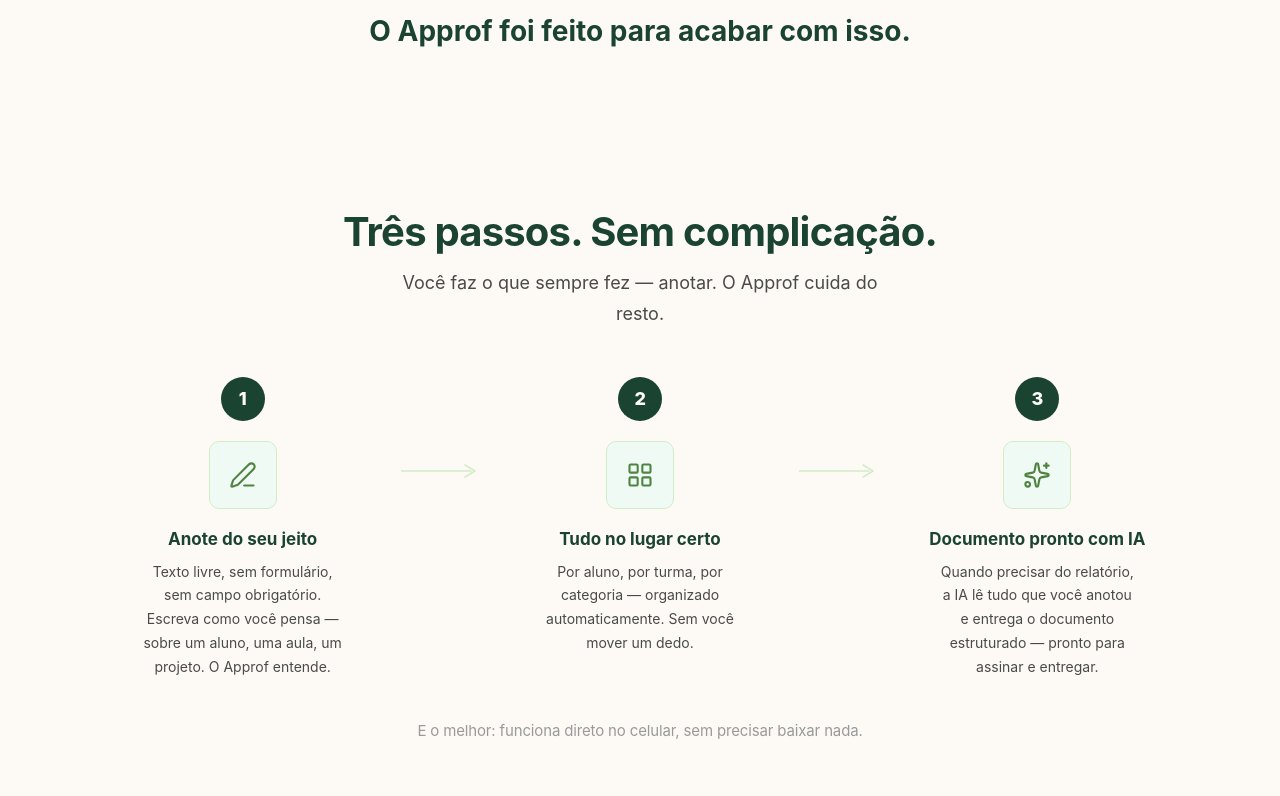
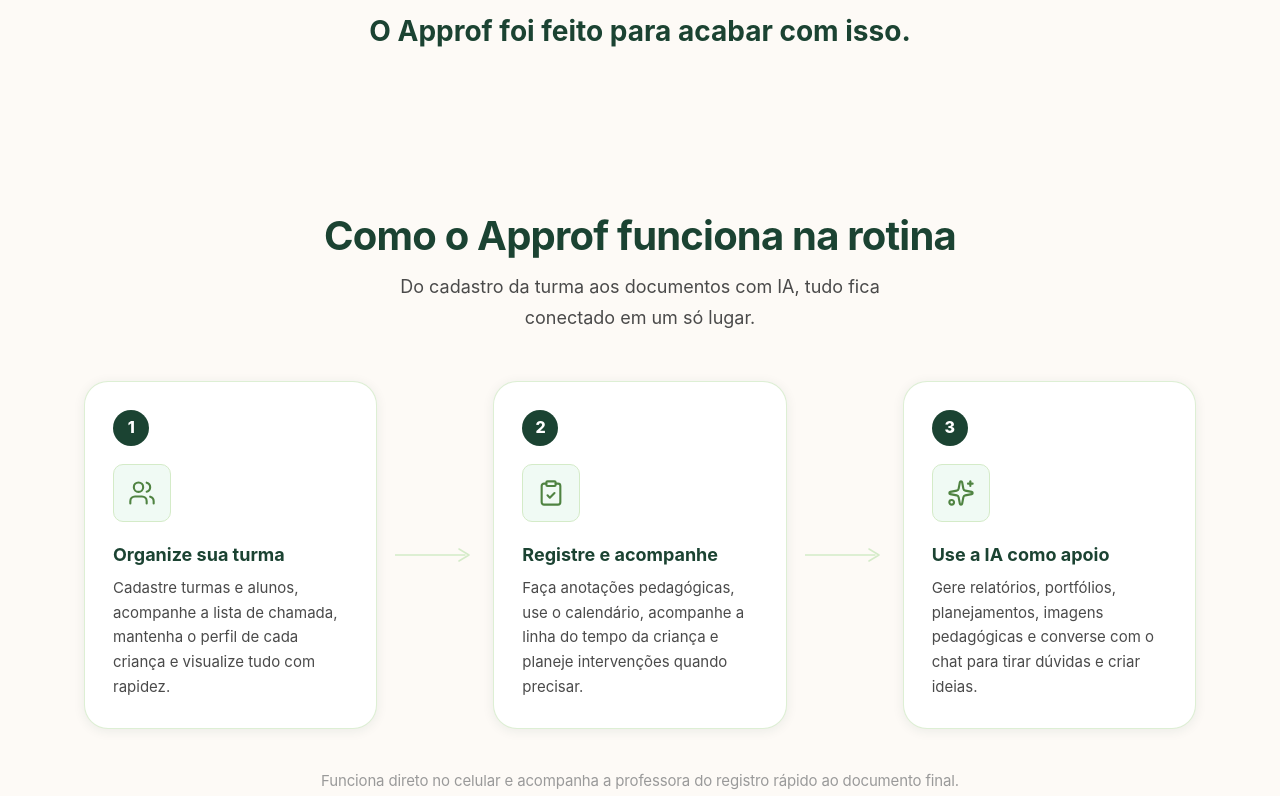
Before and after one commit to apphublar/approf, a Next.js app in the folder apps/site/: page / in a window 1280 px wide. Shown: the part 964-1760 px from the top of the page. Built offline with nearby package versions, Linux system fonts and the light colour scheme; no server answers.

Commit message:
fix: improve site how it works section

```diff
--- a/apps/site/app/globals.css
+++ b/apps/site/app/globals.css
@@ -442,45 +442,50 @@
 
 .how-it-works {
   background: var(--cream);
-  padding: 80px 0;
+  padding: 84px 0;
 }
 
 .steps {
   display: flex;
-  align-items: flex-start;
+  align-items: stretch;
   justify-content: center;
-  gap: 0;
+  gap: 18px;
 }
 
 .step {
   flex: 1;
   display: flex;
   flex-direction: column;
-  align-items: center;
-  text-align: center;
-  padding: 0 28px;
-  max-width: 320px;
+  align-items: flex-start;
+  text-align: left;
+  padding: 28px;
+  max-width: 330px;
+  min-height: 310px;
+  background: var(--white);
+  border: 1px solid rgba(212, 235, 200, 0.78);
+  border-radius: var(--radius-lg);
+  box-shadow: var(--shadow-card);
 }
 
 .step__num {
-  width: 44px;
-  height: 44px;
+  width: 36px;
+  height: 36px;
   background: var(--gd);
   color: white;
   border-radius: 50%;
   display: flex;
   align-items: center;
   justify-content: center;
-  font-size: 1.125rem;
+  font-size: 1rem;
   font-weight: 800;
-  margin-bottom: 20px;
+  margin-bottom: 18px;
   flex-shrink: 0;
   letter-spacing: -0.02em;
 }
 
 .step__icon {
-  width: 68px;
-  height: 68px;
+  width: 58px;
+  height: 58px;
   background: #f0faf4;
   border: 1px solid var(--border);
   border-radius: var(--radius-sm);
@@ -488,28 +493,29 @@
   align-items: center;
   justify-content: center;
   color: #4f8341;
-  margin-bottom: 20px;
+  margin-bottom: 22px;
 }
 
 .step__title {
-  font-size: 1.0625rem; /* 17px */
+  font-size: 1.125rem;
   font-weight: 700;
   color: var(--gd);
   margin-bottom: 10px;
 }
 
 .step__desc {
-  font-size: 0.875rem; /* 14px */
+  font-size: 0.9375rem;
   color: var(--soft);
-  line-height: 1.7;
-  max-width: 200px;
+  line-height: 1.65;
+  max-width: 100%;
 }
 
 .step__connector {
   display: flex;
-  align-items: flex-start;
-  padding-top: 84px; /* alinha com o centro do ícone */
+  align-items: center;
+  padding-top: 0;
   flex-shrink: 0;
+  color: #9ed29b;
 }
 
 .steps-hint {
--- a/apps/site/app/page.tsx
+++ b/apps/site/app/page.tsx
@@ -6,7 +6,6 @@
   ClipboardCheck,
   Image,
   ArrowDown,
-  LayoutGrid,
 } from 'lucide-react'
 import Navbar from './components/Navbar'
 import PricingSection from './components/PricingSection'
@@ -156,10 +155,10 @@
         <section id="como-funciona" className="how-it-works">
           <div className="container">
             <div className="section-header">
-              <h2>Três passos. Sem complicação.</h2>
+              <h2>Como o Approf funciona na rotina</h2>
               <p>
-                Você faz o que sempre fez — anotar.
-                O Approf cuida do resto.
+                Do cadastro da turma aos documentos com IA, tudo fica conectado
+                em um só lugar.
               </p>
             </div>
 
@@ -168,13 +167,13 @@
               <div className="step">
                 <div className="step__num">1</div>
                 <div className="step__icon">
-                  <PenLine size={28} strokeWidth={1.8} />
+                  <Users size={28} strokeWidth={1.8} />
                 </div>
-                <h3 className="step__title">Anote do seu jeito</h3>
+                <h3 className="step__title">Organize sua turma</h3>
                 <p className="step__desc">
-                  Texto livre, sem formulário, sem campo obrigatório. Escreva
-                  como você pensa — sobre um aluno, uma aula, um projeto.
-                  O Approf entende.
+                  Cadastre turmas e alunos, acompanhe a lista de chamada,
+                  mantenha o perfil de cada criança e visualize tudo com
+                  rapidez.
                 </p>
               </div>
 
@@ -184,12 +183,13 @@
               <div className="step">
                 <div className="step__num">2</div>
                 <div className="step__icon">
-                  <LayoutGrid size={28} strokeWidth={1.8} />
+                  <ClipboardCheck size={28} strokeWidth={1.8} />
                 </div>
-                <h3 className="step__title">Tudo no lugar certo</h3>
+                <h3 className="step__title">Registre e acompanhe</h3>
                 <p className="step__desc">
-                  Por aluno, por turma, por categoria — organizado
-                  automaticamente. Sem você mover um dedo.
+                  Faça anotações pedagógicas, use o calendário, acompanhe a
+                  linha do tempo da criança e planeje intervenções quando
+                  precisar.
                 </p>
               </div>
 
@@ -201,18 +201,18 @@
                 <div className="step__icon">
                   <Sparkles size={28} strokeWidth={1.8} />
                 </div>
-                <h3 className="step__title">Documento pronto com IA</h3>
+                <h3 className="step__title">Use a IA como apoio</h3>
                 <p className="step__desc">
-                  Quando precisar do relatório, a IA lê tudo que você
-                  anotou e entrega o documento estruturado — pronto para
-                  assinar e entregar.
+                  Gere relatórios, portfólios, planejamentos, imagens
+                  pedagógicas e converse com o chat para tirar dúvidas e criar
+                  ideias.
                 </p>
               </div>
             </div>
 
             <p className="steps-hint">
-              E o melhor: funciona direto no celular, sem precisar baixar
-              nada.
+              Funciona direto no celular e acompanha a professora do registro
+              rápido ao documento final.
             </p>
           </div>
         </section>
```
